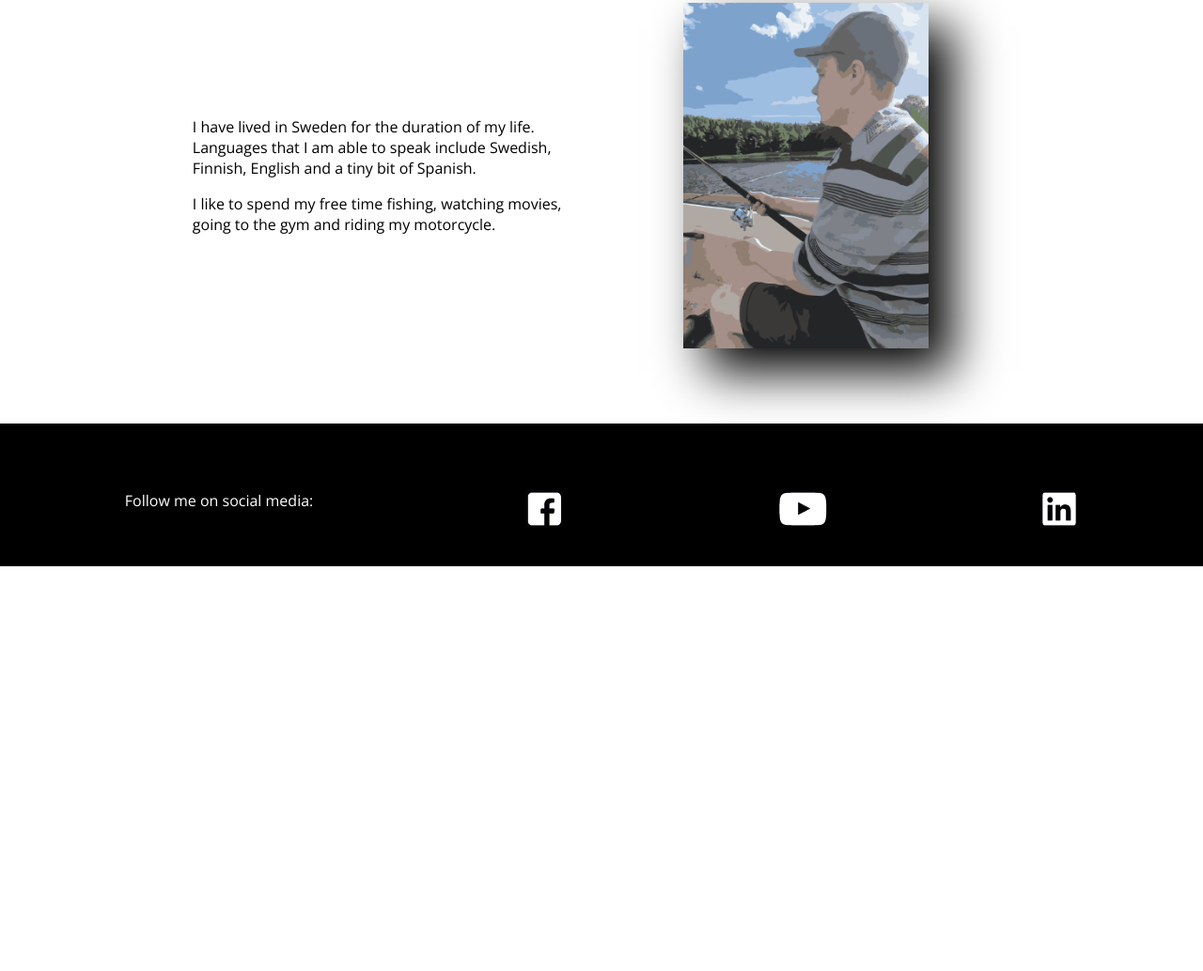
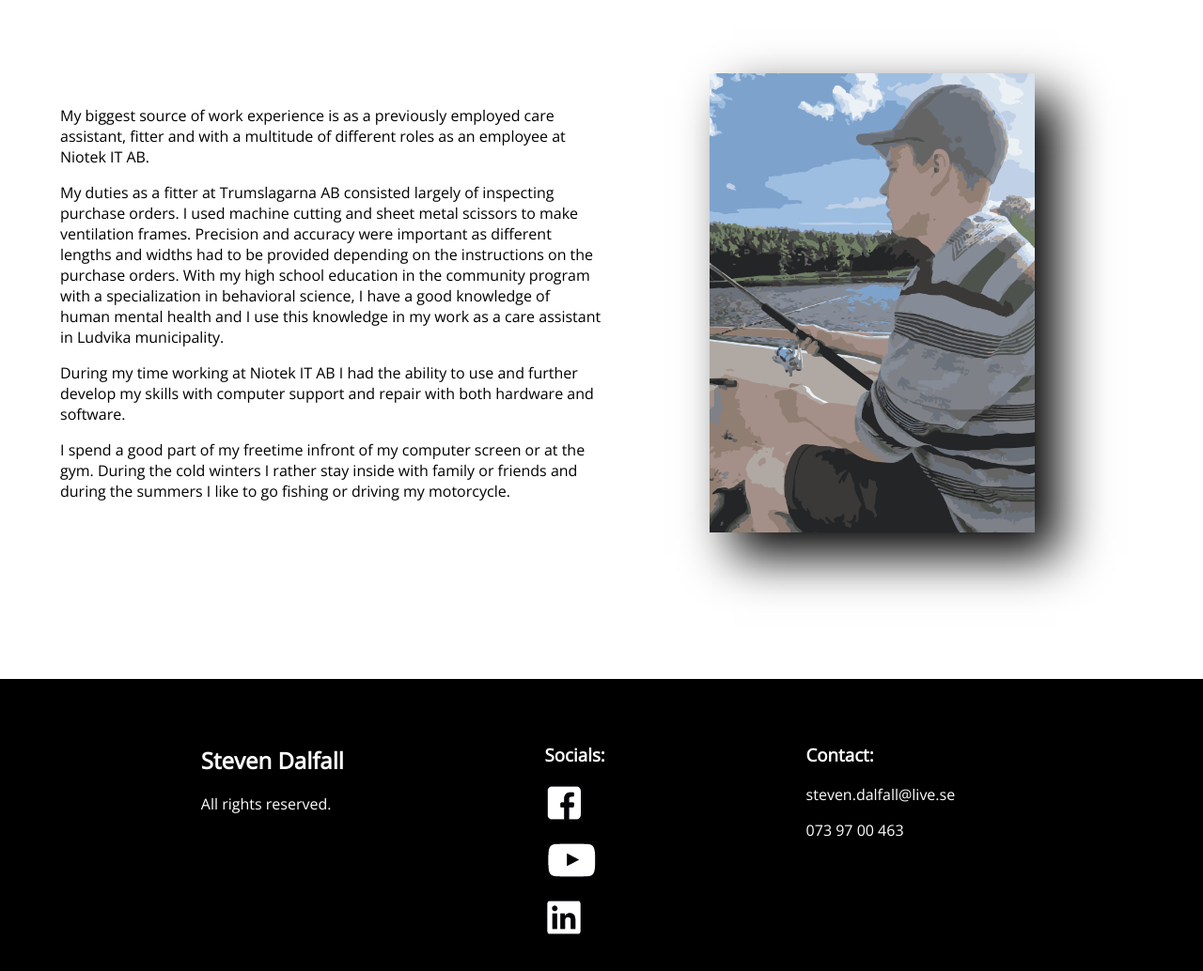
Before and after one commit to lordstimpa/CV-Sida, a plain HTML site: page Project/about.html in a window 1280 px wide. Shown: the part 366-1400 px from the top of the page at 94% size. Before the commit the page ends 969 px from the top, so only its background shows below. Drawn offline with nearby package versions, Linux system fonts and the light colour scheme.

Commit message:
Second Commit

```diff
--- a/Project/about.html
+++ b/Project/about.html
@@ -8,7 +8,7 @@
       href="https://fonts.googleapis.com/css2?family=Bebas+Neue&family=Open+Sans&family=Quicksand:wght@300;700&display=swap"
       rel="stylesheet"
     />
-    <link rel="stylesheet" href="./css/styles.css" />
+    <link rel="stylesheet" href="./css/style.css" />
   </head>
   <body>
     <header>
@@ -37,16 +37,32 @@
     <main class="wrap-main">
       <section class="main-text">
         <p>
-          I have lived in Sweden for the duration of my life. Languages that I
-          am able to speak include Swedish, Finnish, English and a tiny bit of
-          Spanish.
+          My biggest source of work experience is as a previously employed care
+          assistant, fitter and with a multitude of different roles as an
+          employee at Niotek IT AB.
+        </p>
+
+        <p>
+          My duties as a fitter at Trumslagarna AB consisted largely of
+          inspecting purchase orders. I used machine cutting and sheet metal
+          scissors to make ventilation frames. Precision and accuracy were
+          important as different lengths and widths had to be provided depending
+          on the instructions on the purchase orders. With my high school
+          education in the community program with a specialization in behavioral
+          science, I have a good knowledge of human mental health and I use this
+          knowledge in my work as a care assistant in Ludvika municipality.
         </p>
         <p>
-          I like to spend my free time fishing, watching movies, going to the
-          gym and riding my motorcycle.
+          During my time working at Niotek IT AB I had the ability to use and
+          further develop my skills with computer support and repair with both
+          hardware and software.
         </p>
-        <p></p>
-        <p></p>
+        <p>
+          I spend a good part of my freetime infront of my computer screen or at
+          the gym. During the cold winters I rather stay inside with family or
+          friends and during the summers I like to go fishing or driving my
+          motorcycle.
+        </p>
       </section>
       <section>
         <p class="wrap-img">
@@ -55,7 +71,12 @@
       </section>
     </main>
     <footer>
-      <p>Follow me on social media:</p>
+      <div>
+        <h2 class="footer-name">Steven Dalfall</h2>
+        <p>All rights reserved.</p>
+      </div>
+      <div>
+        <h3>Socials:</h3>
         <p class="footer">
           <a href="https://www.facebook.com/profile.php?id=100009489709162">
             <img src="./img/facebook.png" alt="facebook.com"
@@ -71,6 +92,12 @@
             <img src="./img/linkedin.png" alt="linkedin.com"
           /></a>
         </p>
+      </div>
+      <div>
+        <h3>Contact:</h3>
+        <p class="footer">steven.dalfall@live.se</p>
+        <p class="footer">073 97 00 463</p>
+      </div>
     </footer>
   </body>
 </html>
--- a/Project/css/styles.css
+++ b/Project/css/style.css
@@ -18,7 +18,8 @@ nav,
 
 header {
   padding: 75px 0 30px 50px;
-  background-image: url("../img/mountains.png"); /* Infoga bild via html */
+  background: url("../img/mountains.png") no-repeat top;
+
   text-align: left;
   color: white;
   font-family: "Quicksand", Calibri, "Gill Sans", sans-serif;
@@ -88,6 +89,7 @@ header a:visited,
   flex-wrap: wrap;
   justify-content: center;
   align-items: center;
+  min-height: 100vh;
 }
 
 .wrap-resume {
@@ -114,7 +116,7 @@ header a:visited,
 }
 
 section {
-  width: 34%;
+  width: 45%;
   padding: 5% 0 5% 0;
 }
 
@@ -209,11 +211,10 @@ section {
 footer {
   display: flex;
   flex: wrap;
-  justify-content: space-around;
-  padding: 55px 20px 20px;
+  justify-content: space-evenly;
+  padding: 50px 50px 50px 0;
   background-color: black;
   color: white;
-  position: relative;
   bottom: 0;
 }
 
@@ -221,12 +222,14 @@ footer {
 
 @media (max-width: 600px) {
   .menu {
-    flex: 0 0 100%;
+    flex: 0 0 90%;
     min-height: 20%;
   }
+
   .header {
     font-size: 2.5em;
     font-weight: 300;
+    padding: 20%;
   }
 
   .headerb {
@@ -239,7 +242,8 @@ footer {
   }
 
   footer {
-    display: flex;
+    flex-direction: column-reverse;
+    padding-left: 20%;
   }
 }
 
```
Also changed, not shown: Project/contact.html (+16 -4 lines), Project/index.html (+13 -2 lines), Project/portfolio.html (+13 -2 lines), Project/resume.html (+13 -2 lines), 2 other files. Lines whose indentation alone changed are shown as unchanged.
